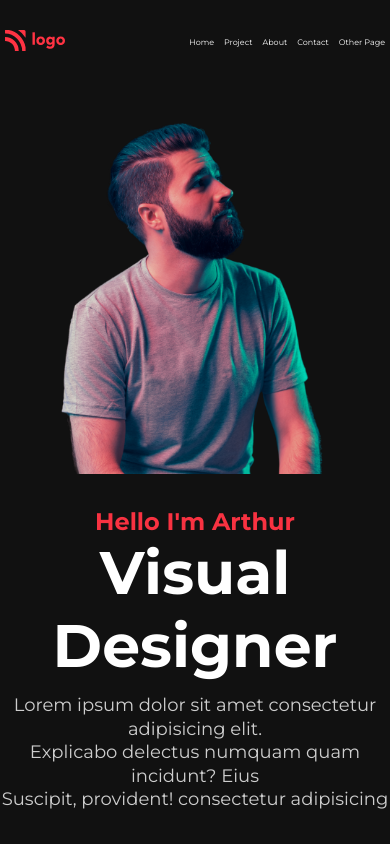
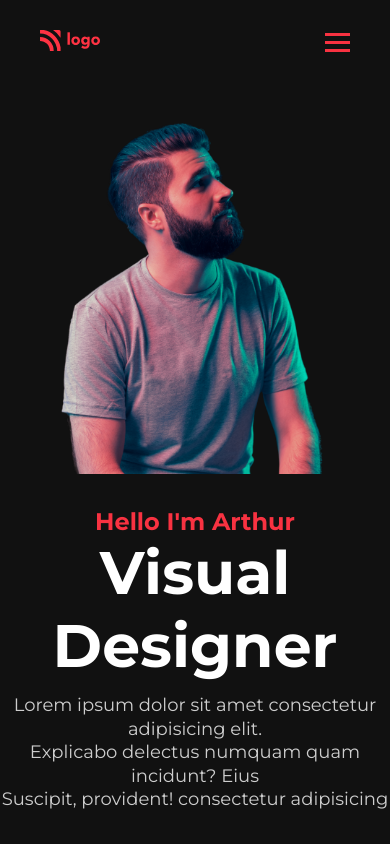
Before and after one commit to KaranMeghe/Product-landing-page, a plain HTML site: page index.html in a window 390 px wide. Shown: the top 844 px of the page. Drawn offline with Linux system fonts and the light colour scheme.

Commit message:
hamburger update

```diff
--- a/css/style.css
+++ b/css/style.css
@@ -114,6 +114,19 @@ li {
   margin-left: 0.5rem;
 }
 
+.hamburger {
+  cursor: pointer;
+  display: none;
+}
+.bar {
+  display: block;
+  width: 2.5rem;
+  height: 3px;
+  background-color: var(--primary-light);
+  margin: 5px auto;
+  -webkit-transition: all 0.3s ease-in-out;
+  transition: all 0.3s ease-in-outf;
+}
 /*----------About----------*/
 .about {
   position: relative;
@@ -313,13 +326,16 @@ li {
 /* Media Qeries */
 
 @media screen and (max-width: 700px) {
+  body {
+    overflow-x: hidden;
+  }
   /*----------Navbar----------*/
   .navbar {
     display: flex;
     height: 10vh;
     justify-content: space-between;
     align-items: center;
-    margin: 0 0.5rem;
+    margin: 0 4rem;
   }
 
   .navbar-img {
@@ -327,14 +343,41 @@ li {
   }
   .navbar-list {
     display: flex;
+    flex-direction: column;
+    left: -100%;
+    top: 70px;
+    background-color: var(--primary-light);
+    width: 100%;
+    text-align: center;
+    transition: 0.3s;
+    position: fixed;
+  }
+  .active {
+    left: 0%;
   }
   .navbar-list-item {
-    margin-left: 1rem;
-    font-size: 0.8rem;
+    margin: 1.6rem 0;
+    font-size: 1rem;
   }
 
   .navbar-icon {
     display: none;
+  }
+
+  .hamburger {
+    display: block;
+  }
+
+  .hamburger .active .bar:nth-child(2) {
+    opacity: 0;
+  }
+
+  .hamburger .active .bar:nth-child(1) {
+    transform: translateY(8px) rotate(45deg);
+  }
+
+  .hamburger .active .bar:nth-child(3) {
+    transform: translateY(-8px) rotate(-45deg);
   }
 
   /*----------Header----------*/
--- a/index.html
+++ b/index.html
@@ -41,6 +41,12 @@
             ></span>
           </li>
         </ul>
+
+        <div class="hamburger">
+          <span class="bar"></span>
+          <span class="bar"></span>
+          <span class="bar"></span>
+        </div>
       </nav>
 
       <div class="hero-section">
@@ -296,5 +302,7 @@
     </footer>
     <!-- end of footer -->
     <!-- </div> -->
+
+    <script src="script.js"></script>
   </body>
 </html>
--- /dev/null
+++ b/script.js
@@ -0,0 +1,7 @@
+const hamburger = document.querySelector(".hamburger");
+const navbarList = document.querySelector(".navbar-list");
+
+hamburger.addEventListener("click", () => {
+  hamburger.classList.toggle("active");
+  navbarList.classList.toggle("active");
+});
```
